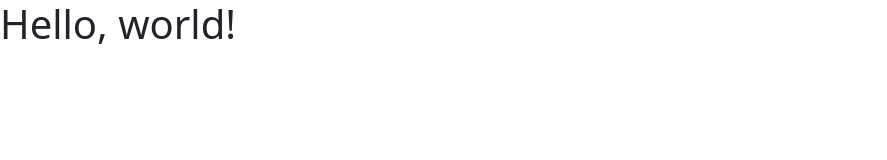
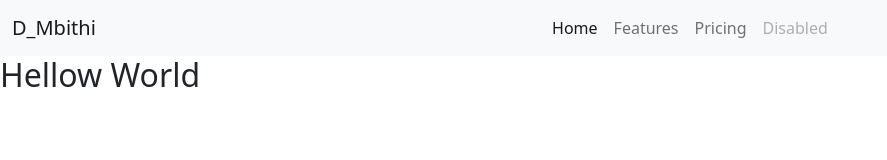
Before and after one commit to D-Mbithi/d-mbithi.github.io, a plain HTML site: page index.html in a window 1280 px wide. Shown: the whole page, without its empty margins (0-887 px from the left). Drawn offline with nearby package versions, Linux system fonts and the light colour scheme.

Commit message:
Added header

```diff
--- a/index.html
+++ b/index.html
@@ -11,7 +11,35 @@
     <title>Hello, world!</title>
   </head>
   <body>
-    <h1>Hello, world!</h1>
+    <header id="header">
+      <nav class="navbar navbar-expand-lg navbar-light bg-light">
+        <div class="container-fluid">
+          <a class="navbar-brand" href="#">D_Mbithi</a>
+          <button class="navbar-toggler" type="button" data-bs-toggle="collapse" data-bs-target="#navbarNav" aria-controls="navbarNav" aria-expanded="false" aria-label="Toggle navigation">
+            <span class="navbar-toggler-icon"></span>
+          </button>
+          <div class="collapse navbar-collapse justify-content-center" id="navbarNav">
+            <ul class="navbar-nav">
+              <li class="nav-item">
+                <a class="nav-link active" aria-current="page" href="#">Home</a>
+              </li>
+              <li class="nav-item">
+                <a class="nav-link" href="#">Features</a>
+              </li>
+              <li class="nav-item">
+                <a class="nav-link" href="#">Pricing</a>
+              </li>
+              <li class="nav-item">
+                <a class="nav-link disabled">Disabled</a>
+              </li>
+            </ul>
+          </div>
+        </div>
+      </nav>
+    </header>
+    <main id="main">
+      <h2>Hellow World</h2>
+    </main>
 
     <!-- Optional JavaScript; choose one of the two! -->
 
```
Also changed, not shown: css/main.css (added), js/main.js (added).
